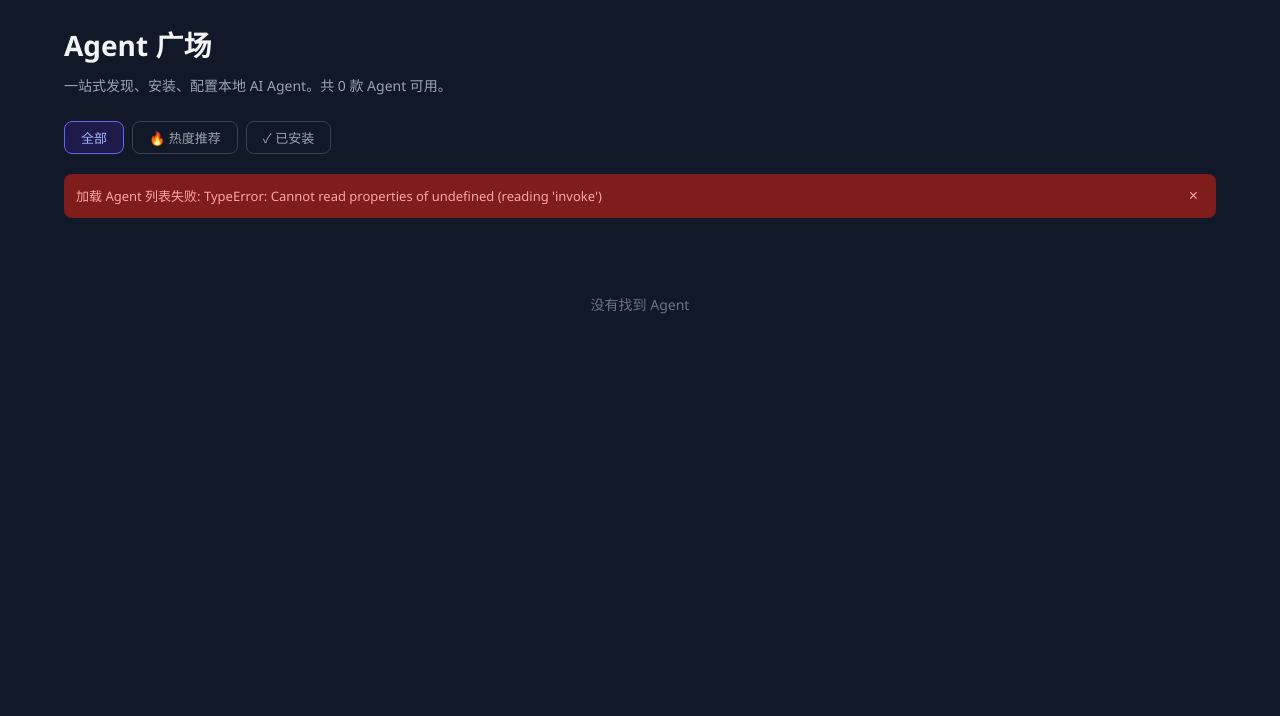
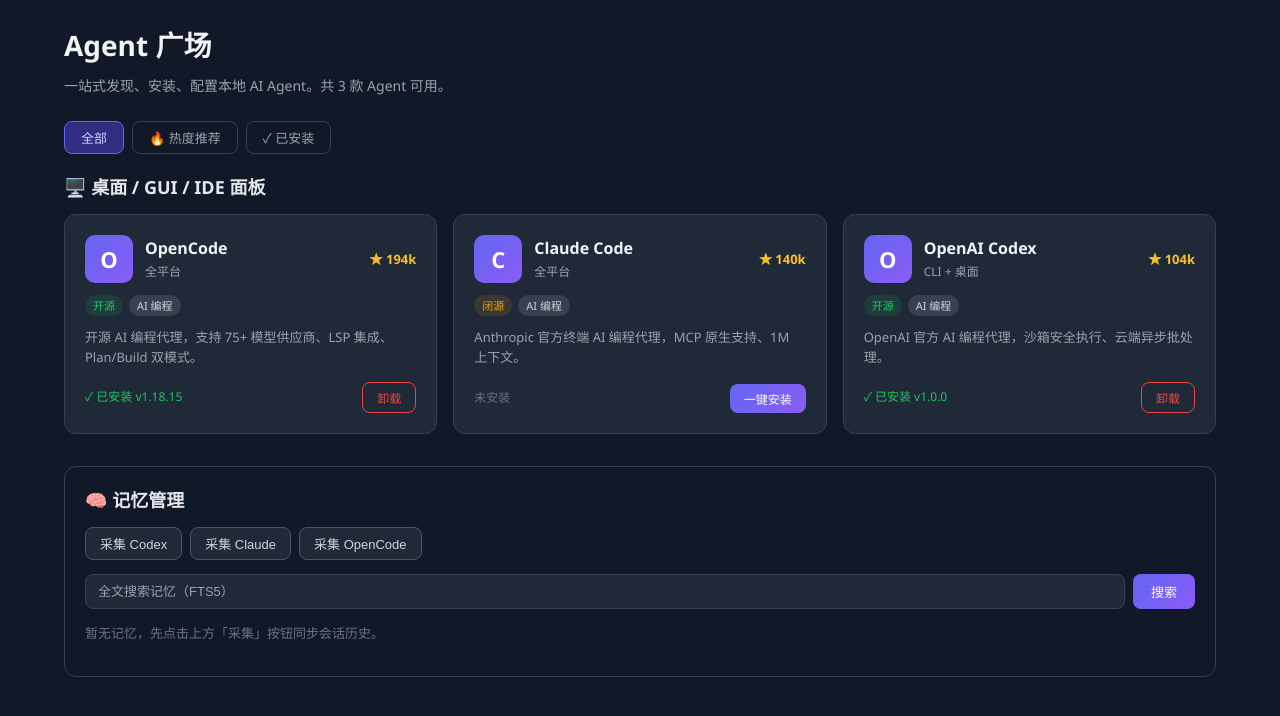
Before and after one commit to MOSHOULI/agentdeck, a React (Vite) app in the folder web/ui/: page / in a window 1280 px wide. Shown: the top 716 px of the page. Built offline with nearby package versions, Linux system fonts and the light colour scheme.

Commit message:
feat(ui): 记忆管理面板（采集/搜索/注入）与浏览器调试 mock

```diff
--- a/web/ui/src/bridge.ts
+++ b/web/ui/src/bridge.ts
@@ -5,6 +5,9 @@
  */
 
 import { invoke } from '@tauri-apps/api/core';
+
+// 浏览器调试模式（无 Tauri IPC）时返回 mock 数据
+const isTauri = typeof window !== 'undefined' && '__TAURI_INTERNALS__' in window;
 
 // ─── Agent 管理 ────────────────────────────────────
 
@@ -23,23 +26,98 @@ export interface AgentInfo {
   category: string;
 }
 
+const MOCK_AGENTS: AgentInfo[] = [
+  {
+    id: 'opencode',
+    name: 'OpenCode',
+    installed: true,
+    version: '1.18.15',
+    authVerified: true,
+    source: 'open',
+    uiType: 'all',
+    stars: 194000,
+    popular: true,
+    description: '开源 AI 编程代理，支持 75+ 模型供应商、LSP 集成、Plan/Build 双模式。',
+    icon: 'opencode',
+    category: 'ai-coding',
+  },
+  {
+    id: 'claude-code',
+    name: 'Claude Code',
+    installed: false,
+    authVerified: false,
+    source: 'closed',
+    uiType: 'all',
+    stars: 140000,
+    popular: true,
+    description: 'Anthropic 官方终端 AI 编程代理，MCP 原生支持、1M 上下文。',
+    icon: 'claude-code',
+    category: 'ai-coding',
+  },
+  {
+    id: 'codex',
+    name: 'OpenAI Codex',
+    installed: true,
+    version: '1.0.0',
+    authVerified: true,
+    source: 'open',
+    uiType: 'cli+desktop',
+    stars: 104000,
+    popular: true,
+    description: 'OpenAI 官方 AI 编程代理，沙箱安全执行、云端异步批处理。',
+    icon: 'codex',
+    category: 'ai-coding',
+  },
+];
+
+const MOCK_MEMORIES: MemoryEntry[] = [
+  {
+    id: '1',
+    agentId: 'codex',
+    content: 'M0 收尾：cargo tauri dev 窗口跑通，环境工具链全部就绪（VS2022 Build Tools、Node 24、tauri-cli 2.11）。',
+    collectedAt: Math.floor(Date.now() / 1000) - 3600,
+    autoInject: true,
+    tags: ['codex'],
+  },
+  {
+    id: '2',
+    agentId: 'opencode',
+    content: 'OpenCode GO 套餐已接入，auth 中有 OpenCode Go api 凭据。',
+    collectedAt: Math.floor(Date.now() / 1000) - 1800,
+    autoInject: false,
+    tags: ['opencode'],
+  },
+  {
+    id: '3',
+    agentId: 'codex',
+    content: '注册表解析用 map key 回填 id，JSON 无需重复字段。',
+    collectedAt: Math.floor(Date.now() / 1000) - 600,
+    autoInject: false,
+    tags: ['codex'],
+  },
+];
+
 /** 获取所有注册的 agent 列表（含安装状态） */
 export async function getAgents(): Promise<AgentInfo[]> {
+  if (!isTauri) return MOCK_AGENTS;
   return invoke<AgentInfo[]>('get_agents');
 }
 
 /** 安装指定 agent */
 export async function installAgent(id: string): Promise<void> {
+  if (!isTauri) return;
   return invoke<void>('install_agent', { id });
 }
 
 /** 卸载指定 agent */
 export async function uninstallAgent(id: string): Promise<void> {
+  if (!isTauri) return;
   return invoke<void>('uninstall_agent', { id });
 }
 
 /** 验证 agent 认证状态 */
 export async function verifyAgentAuth(id: string): Promise<boolean> {
+  if (!isTauri) return true;
   return invoke<boolean>('verify_agent_auth', { id });
 }
 
@@ -56,21 +134,30 @@ export interface MemoryEntry {
 
 /** 采集指定 agent 的记忆 */
 export async function collectMemory(agentId: string): Promise<MemoryEntry[]> {
+  if (!isTauri) return MOCK_MEMORIES.filter((m) => m.agentId === agentId);
   return invoke<MemoryEntry[]>('collect_memory', { agentId });
 }
 
 /** 搜索记忆 */
 export async function searchMemory(query: string): Promise<MemoryEntry[]> {
+  if (!isTauri) {
+    const q = query.trim().toLowerCase();
+    return MOCK_MEMORIES.filter(
+      (m) => !q || m.content.toLowerCase().includes(q) || m.tags.some((t) => t.includes(q))
+    );
+  }
   return invoke<MemoryEntry[]>('search_memory', { query });
 }
 
 /** 注入记忆到指定 agent */
 export async function injectMemory(agentId: string, memoryIds: string[]): Promise<void> {
+  if (!isTauri) return;
   return invoke<void>('inject_memory', { agentId, memoryIds });
 }
 
 /** 切换记忆自动注入标签 */
 export async function toggleAutoInject(memoryId: string, enabled: boolean): Promise<void> {
+  if (!isTauri) return;
   return invoke<void>('toggle_auto_inject', { memoryId, enabled });
 }
 
--- /dev/null
+++ b/web/ui/src/components/MemoryPanel.tsx
@@ -0,0 +1,229 @@
+/**
+ * 记忆管理面板（M3）。
+ * 采集 Codex/Claude/OpenCode 会话 → FTS5 搜索 → 注入记忆文件。
+ */
+
+import React, { useState } from 'react';
+import { useAgentStore } from '../stores/agentStore';
+import type { MemoryEntry } from '../bridge';
+
+const AGENTS = [
+  { id: 'codex', label: 'Codex' },
+  { id: 'claude-code', label: 'Claude' },
+  { id: 'opencode', label: 'OpenCode' },
+] as const;
+
+function formatTime(ts: number): string {
+  const d = new Date(ts * 1000);
+  return `${d.getFullYear()}-${String(d.getMonth() + 1).padStart(2, '0')}-${String(
+    d.getDate()
+  ).padStart(2, '0')} ${String(d.getHours()).padStart(2, '0')}:${String(
+    d.getMinutes()
+  ).padStart(2, '0')}`;
+}
+
+export const MemoryPanel: React.FC = () => {
+  const { collectMemories, searchMemories, injectMemories, toggleAutoInject } = useAgentStore();
+  const [query, setQuery] = useState('');
+  const [results, setResults] = useState<MemoryEntry[]>([]);
+  const [busy, setBusy] = useState<string | null>(null);
+  const [notice, setNotice] = useState<string | null>(null);
+
+  const refreshAll = async () => {
+    const entries = await searchMemories('');
+    setResults(entries);
+  };
+
+  const onCollect = async (agentId: string) => {
+    setBusy(agentId);
+    setNotice(null);
+    try {
+      await collectMemories(agentId);
+      await refreshAll();
+      setNotice(`已采集 ${agentId} 的记忆`);
+    } catch {
+      setNotice('采集失败');
+    } finally {
+      setBusy(null);
+    }
+  };
+
+  const onSearch = async () => {
+    setBusy('search');
+    setNotice(null);
+    try {
+      setResults(await searchMemories(query));
+    } finally {
+      setBusy(null);
+    }
+  };
+
+  const onToggleAuto = async (entry: MemoryEntry, enabled: boolean) => {
+    await toggleAutoInject(entry.id, enabled);
+    setResults((prev) =>
+      prev.map((r) => (r.id === entry.id ? { ...r, autoInject: enabled } : r))
+    );
+  };
+
+  const onInject = async (entry: MemoryEntry) => {
+    setBusy(`inject-${entry.id}`);
+    try {
+      await injectMemories(entry.agentId, [entry.id]);
+      setNotice(`已注入到 ${entry.agentId} 的记忆文件`);
+    } finally {
+      setBusy(null);
+    }
+  };
+
+  return (
+    <div
+      style={{
+        marginTop: 32,
+        padding: 20,
+        borderRadius: 12,
+        border: '1px solid #374151',
+        background: '#111827',
+      }}
+    >
+      <h2 style={{ fontSize: 18, fontWeight: 600, color: '#e5e7eb', margin: '0 0 12px 0' }}>
+        🧠 记忆管理
+      </h2>
+
+      {/* 采集按钮 */}
+      <div style={{ display: 'flex', gap: 8, marginBottom: 14, flexWrap: 'wrap' }}>
+        {AGENTS.map((a) => (
+          <button
+            key={a.id}
+            onClick={() => onCollect(a.id)}
+            disabled={busy === a.id}
+            style={{
+              padding: '6px 14px',
+              borderRadius: 8,
+              border: '1px solid #4b5563',
+              background: '#1f2937',
+              color: '#d1d5db',
+              fontSize: 13,
+              cursor: busy === a.id ? 'wait' : 'pointer',
+            }}
+          >
+            {busy === a.id ? '采集中...' : `采集 ${a.label}`}
+          </button>
+        ))}
+      </div>
+
+      {/* 搜索 */}
+      <div style={{ display: 'flex', gap: 8, marginBottom: 14 }}>
+        <input
+          value={query}
+          onChange={(e) => setQuery(e.target.value)}
+          onKeyDown={(e) => e.key === 'Enter' && onSearch()}
+          placeholder="全文搜索记忆（FTS5）"
+          style={{
+            flex: 1,
+            padding: '8px 12px',
+            borderRadius: 8,
+            border: '1px solid #374151',
+            background: '#1f2937',
+            color: '#f3f4f6',
+            fontSize: 13,
+            outline: 'none',
+          }}
+        />
+        <button
+          onClick={onSearch}
+          disabled={busy === 'search'}
+          style={{
+            padding: '8px 18px',
+            borderRadius: 8,
+            border: 'none',
+            background: 'linear-gradient(135deg, #6366f1, #8b5cf6)',
+            color: '#fff',
+            fontSize: 13,
+            cursor: busy === 'search' ? 'wait' : 'pointer',
+          }}
+        >
+          {busy === 'search' ? '搜索中...' : '搜索'}
+        </button>
+      </div>
+
+      {notice && (
+        <div style={{ fontSize: 13, color: '#6ee7b7', marginBottom: 10 }}>{notice}</div>
+      )}
+
+      {/* 结果 */}
+      {results.length === 0 ? (
+        <p style={{ color: '#6b7280', fontSize: 13 }}>
+          暂无记忆，先点击上方「采集」按钮同步会话历史。
+        </p>
+      ) : (
+        <ul style={{ listStyle: 'none', margin: 0, padding: 0 }}>
+          {results.slice(0, 30).map((entry) => (
+            <li
+              key={entry.id}
+              style={{
+                padding: '10px 12px',
+                marginBottom: 8,
+                borderRadius: 8,
+                background: '#1f2937',
+                border: '1px solid #374151',
+              }}
+            >
+              <div style={{ display: 'flex', justifyContent: 'space-between', gap: 8 }}>
+                <span
+                  style={{
+                    fontSize: 11,
+                    padding: '2px 8px',
+                    borderRadius: 99,
+                    background: '#374151',
+                    color: '#9ca3af',
+                  }}
+                >
+                  {entry.agentId}
+                </span>
+                <span style={{ fontSize: 11, color: '#6b7280' }}>
+                  {formatTime(entry.collectedAt)}
+                </span>
+              </div>
+              <p
+                style={{
+                  margin: '8px 0',
+                  fontSize: 13,
+                  color: '#d1d5db',
+                  lineHeight: 1.5,
+                  wordBreak: 'break-word',
+                }}
+              >
+                {entry.content}
+              </p>
+              <div style={{ display: 'flex', alignItems: 'center', gap: 12 }}>
+                <label style={{ fontSize: 12, color: '#9ca3af', display: 'flex', gap: 6 }}>
+                  <input
+                    type="checkbox"
+                    checked={entry.autoInject}
+                    onChange={(e) => onToggleAuto(entry, e.target.checked)}
+                  />
+                  自动注入
+                </label>
+                <button
+                  onClick={() => onInject(entry)}
+                  disabled={busy === `inject-${entry.id}`}
+                  style={{
+                    padding: '4px 12px',
+                    borderRadius: 6,
+                    border: '1px solid #6366f1',
+                    background: 'transparent',
+                    color: '#a5b4fc',
+                    fontSize: 12,
+                    cursor: 'pointer',
+                  }}
+                >
+                  注入
+                </button>
+              </div>
+            </li>
+          ))}
+        </ul>
+      )}
+    </div>
+  );
+};
--- a/web/ui/src/pages/AgentSquare.tsx
+++ b/web/ui/src/pages/AgentSquare.tsx
@@ -7,6 +7,7 @@
 import React, { useEffect, useState } from 'react';
 import { useAgentStore } from '../stores/agentStore';
 import { AgentCard } from '../components/AgentCard';
+import { MemoryPanel } from '../components/MemoryPanel';
 
 export const AgentSquare: React.FC = () => {
   const {
@@ -70,8 +71,8 @@ export const AgentSquare: React.FC = () => {
               padding: '6px 16px',
               borderRadius: 8,
               border: filter === f ? '1px solid #6366f1' : '1px solid #374151',
-              background: filter === f ? '#1e1b4b' : 'transparent',
-              color: filter === f ? '#a5b4fc' : '#9ca3af',
+              background: filter === f ? '#312e81' : 'transparent',
+              color: filter === f ? '#c7d2fe' : '#9ca3af',
               fontSize: 13,
               cursor: 'pointer',
               fontWeight: 500,
@@ -177,6 +178,9 @@ export const AgentSquare: React.FC = () => {
           {filter === 'installed' ? '还没有安装任何 Agent' : '没有找到 Agent'}
         </div>
       )}
+
+      {/* 记忆管理 */}
+      <MemoryPanel />
     </div>
   );
 };
--- a/web/ui/src/styles.css
+++ b/web/ui/src/styles.css
@@ -161,3 +161,6 @@ details[open] > summary { color: var(--accent); }
   .sidebar ul { display: flex; flex-wrap: wrap; gap: 4px; }
   .nav-btn { width: auto; }
 }
+input::placeholder {
+  color: #9ca3af;
+}
```
Also changed, not shown: 1 other file (tests, documents, lock files or other folders).
